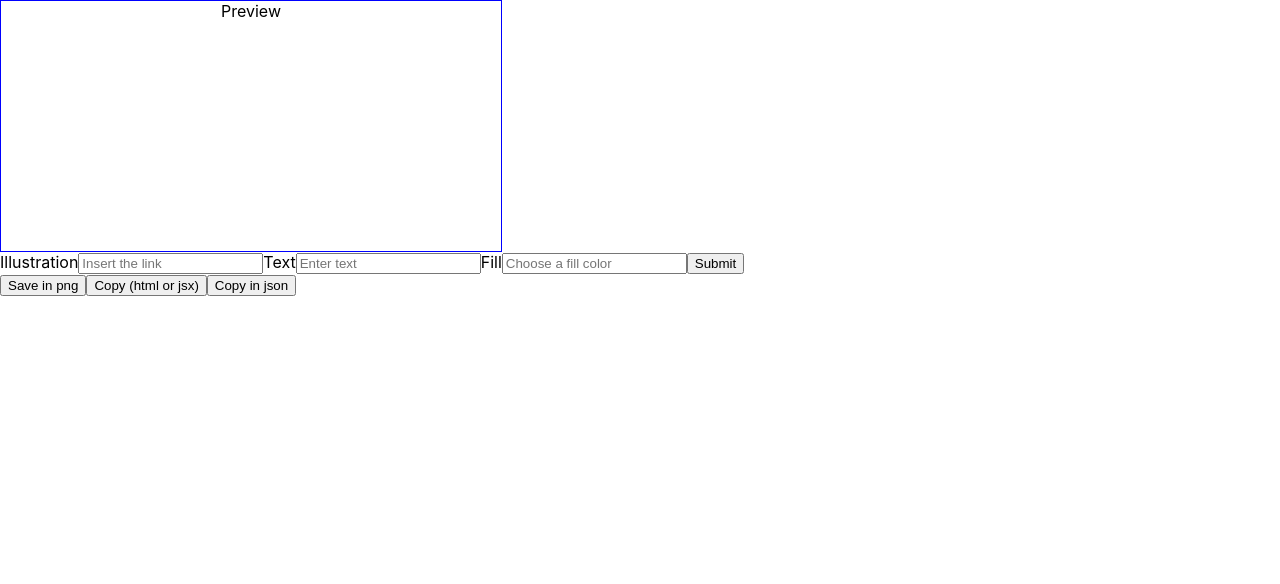
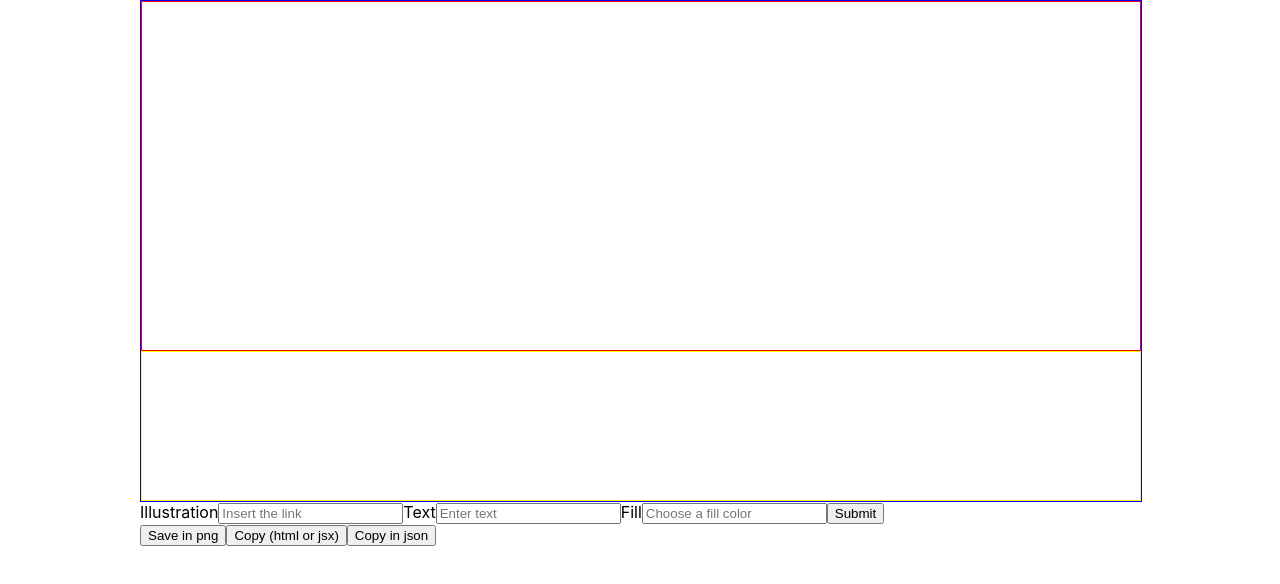
Before and after one commit to Nastez/test-vas, a React (Create React App) app: page / in a window 1280 px wide. Shown: the top 584 px of the page. Built offline with nearby package versions, Linux system fonts and the light colour scheme.

Commit message:
Added redux, react-redux. Created store

```diff
--- a/package.json
+++ b/package.json
@@ -13,6 +13,7 @@
     "formik": "^2.2.6",
     "react": "^17.0.2",
     "react-dom": "^17.0.2",
+    "react-redux": "^7.2.3",
     "react-scripts": "4.0.3",
     "redux": "^4.0.5",
     "typescript": "^4.2.4",
--- a/src/App.module.css
+++ b/src/App.module.css
@@ -1,11 +1,13 @@
 .wrapper {
     width: 1000px;
     height: 500px;
+    margin: 0 auto;
 }
 
 .preview {
-    width: 50%;
-    height: 50%;
+    width: 100%;
+    height: 100%;
     border: 1px solid blue;
-    text-align: center;
+    display: grid;
+    grid-template-rows: 70% 30%;
 }
--- a/src/components/Preview/Preview.module.css
+++ b/src/components/Preview/Preview.module.css
@@ -0,0 +1,7 @@
+.previewImg {
+    border: 1px solid red;
+}
+
+.previewText {
+    border: 1px solid yellow;
+}
--- a/src/components/Preview/Preview.tsx
+++ b/src/components/Preview/Preview.tsx
@@ -1,9 +1,13 @@
 import React from 'react'
+import PreviewImg from './PreviewImg/PreviewImg'
+import PreviewText from './PreviewText/PreviewText'
+import s from './Preview.module.css'
 
 const Preview: React.FC = () => {
-    return <div>
-        Preview
-    </div>
+    return <>
+        <div className={s.previewImg}><PreviewImg/></div>
+        <div className={s.previewText}><PreviewText/></div>
+    </>
 }
 
 export default Preview
--- /dev/null
+++ b/src/components/Preview/PreviewImg/PreviewImg.tsx
@@ -0,0 +1,9 @@
+import React from 'react'
+import s from '../Preview.module.css'
+
+const PreviewImg: React.FC = () => {
+    return <div>
+    </div>
+}
+
+export default PreviewImg
--- /dev/null
+++ b/src/components/Preview/PreviewText/PreviewText.tsx
@@ -0,0 +1,9 @@
+import React from 'react'
+import s from '../Preview.module.css'
+
+const PreviewText: React.FC = () => {
+    return <div>
+    </div>
+}
+
+export default PreviewText
--- a/src/index.js
+++ b/src/index.js
@@ -3,12 +3,16 @@ import ReactDOM from 'react-dom'
 import './index.css'
 import App from './App'
 import reportWebVitals from './reportWebVitals'
+import {Provider} from 'react-redux'
+import store from './redux/redux-store'
 
 ReactDOM.render(
-  <React.StrictMode>
-    <App />
-  </React.StrictMode>,
-  document.getElementById('root')
+    <React.StrictMode>
+        <Provider store={store}>
+            <App/>
+        </Provider>
+    </React.StrictMode>,
+    document.getElementById('root')
 )
 
 reportWebVitals()
--- /dev/null
+++ b/src/redux/redux-store.ts
@@ -0,0 +1,17 @@
+import {combineReducers, createStore} from 'redux'
+
+let rootReducer = combineReducers({
+
+})
+
+type RootReducerType = typeof rootReducer
+export type AppStateType = ReturnType<RootReducerType>
+
+export type InferActionsTypes<T> = T extends { [key: string]: (...args: any[]) => infer U } ? U : never
+
+const store = createStore(rootReducer)
+
+// @ts-ignore
+window.__store__ = store
+
+export default store
```
Also changed, not shown: src/redux/preview-reducer.ts (added), 1 other file (tests, documents, lock files or other folders).
